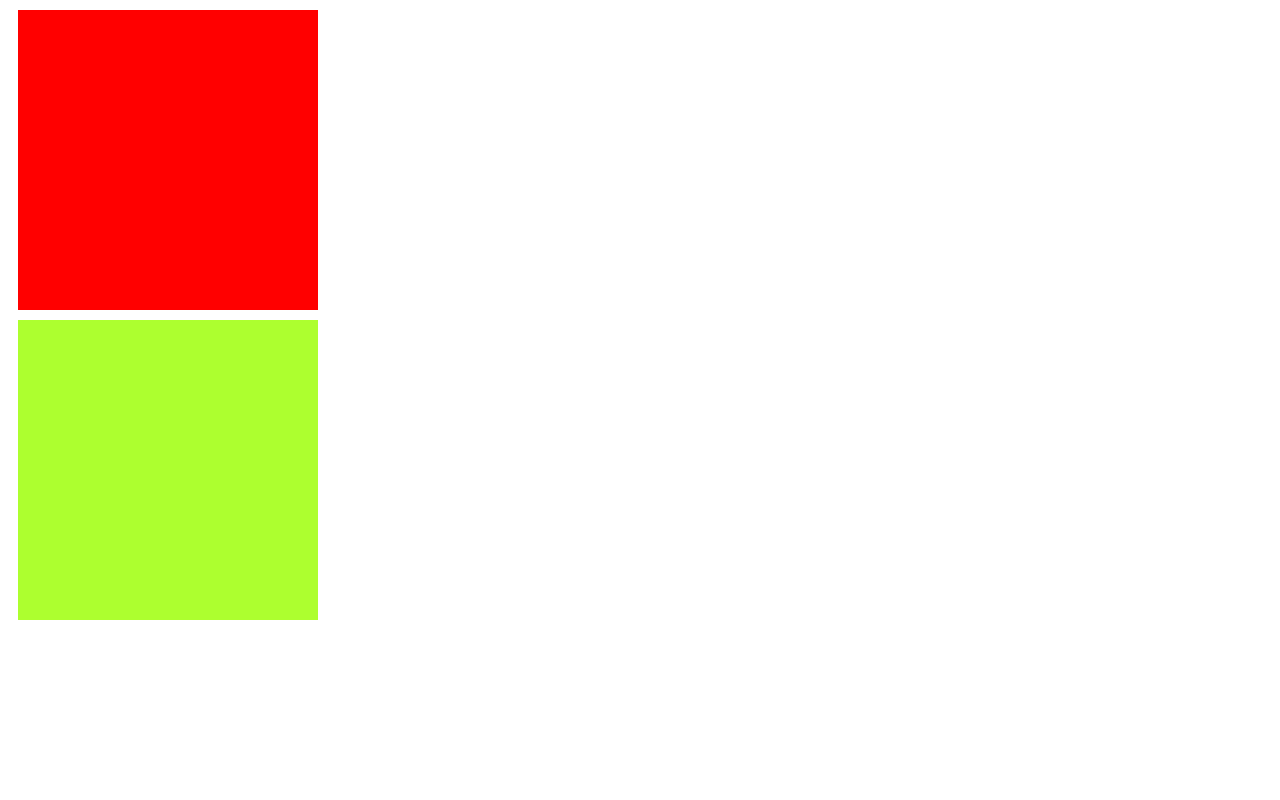
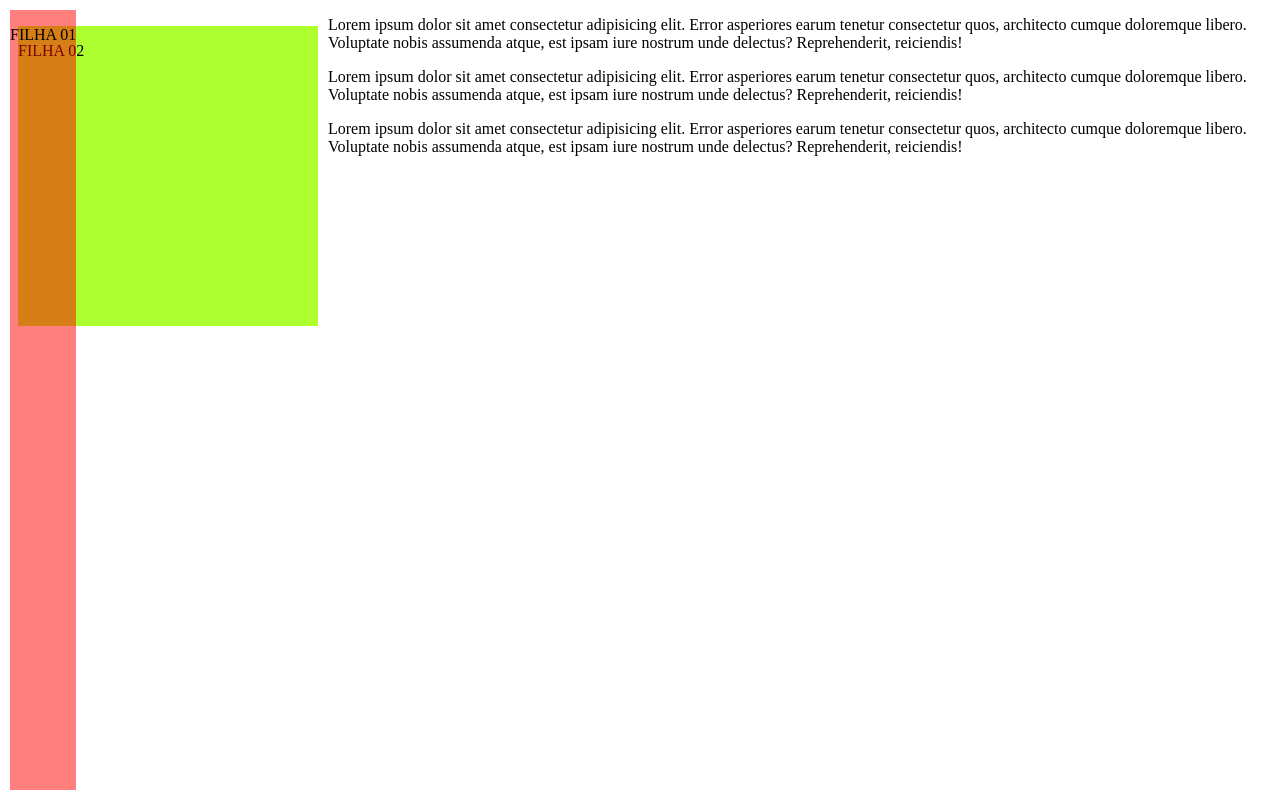
Before and after one commit to GilsonEniac/HTML-C-SS2, a plain HTML site: page Aula405/index.html in a window 1280 px wide. Drawn offline with Linux system fonts and the light colour scheme.

Commit message:
aula 505

```diff
--- a/Aula405/assets/css/style.css
+++ b/Aula405/assets/css/style.css
@@ -2,6 +2,7 @@
     border: 0;
     padding: 0;
 }
+/*
 
 .pai  {
 
@@ -10,11 +11,59 @@
 .filha1, .filha2 {
     width: 300px;
     height: 300px;
-    background: red;
+    background: rgba(255,0,0,0.5);
+    margin: 10px;
+    position: static;/*ja vem como padrão
+}
+
+.filha2{
+    background:  greenyellow;
+    float: left;
+}
+
+.filha1 {/*DEFINIU A DIV FILHA 01 COMO SOBREPOR UMA IMAGEM A FILHA 2 OCUPA O ESPAÇO DEIXADO APLICANDO O POSITION: STATIC QUE É DEFAULT*/
+    position: absolute; /*sobrepoe o pposition :static que é padrão
+    top: 50px;
+    left: 50px;
+    width: 100%;
+    height: 100%;
+    margin: 0px;
+} */
+
+.pai  {
+
+}
+
+.filha1, .filha2 {
+    width: 300px;
+    height: 300px;
+    background: rgba(255,0,0,0.5);
     margin: 10px;
     position: static;
 }
 
 .filha2{
     background:  greenyellow;
+    float: left;
 }
+/*
+.filha1 {/*DEFINIU A DIV FILHA 01 COMO SOBREPOR UMA IMAGEM A FILHA 2 OCUPA O ESPAÇO DEIXADO APLICANDO O POSITION: STATIC QUE É DEFAULT
+    position: absolute;
+    top: 100px;
+    left: 200px;
+   bottom: 100px;
+
+   right: 50px;
+}
+*/
+
+.filha1 {
+    position: absolute;
+    width:  auto;
+    height:  auto;
+    top: 0;
+    left: 0;
+    bottom: 0;
+
+
+}
--- a/Aula405/index.html
+++ b/Aula405/index.html
@@ -12,10 +12,22 @@
 
 <body>
     <div class="pai">
-        <div class="filha1"></div>
-        <div class="filha2"></div>
+        <div class="filha1">
+            <P>FILHA 01</P>
+        </div>
+        <div class="filha2">
+            <p>FILHA 02</p>
+        </div>
     </div>
-
+    <P>Lorem ipsum dolor sit amet consectetur adipisicing elit. Error asperiores earum tenetur consectetur quos,
+        architecto cumque doloremque libero. Voluptate nobis assumenda atque, est ipsam iure nostrum unde delectus?
+        Reprehenderit, reiciendis!</P>
+    <P>Lorem ipsum dolor sit amet consectetur adipisicing elit. Error asperiores earum tenetur consectetur quos,
+        architecto cumque doloremque libero. Voluptate nobis assumenda atque, est ipsam iure nostrum unde delectus?
+        Reprehenderit, reiciendis!</P>
+    <P>Lorem ipsum dolor sit amet consectetur adipisicing elit. Error asperiores earum tenetur consectetur quos,
+        architecto cumque doloremque libero. Voluptate nobis assumenda atque, est ipsam iure nostrum unde delectus?
+        Reprehenderit, reiciendis!</P>
 </body>
 
 </html>
```
